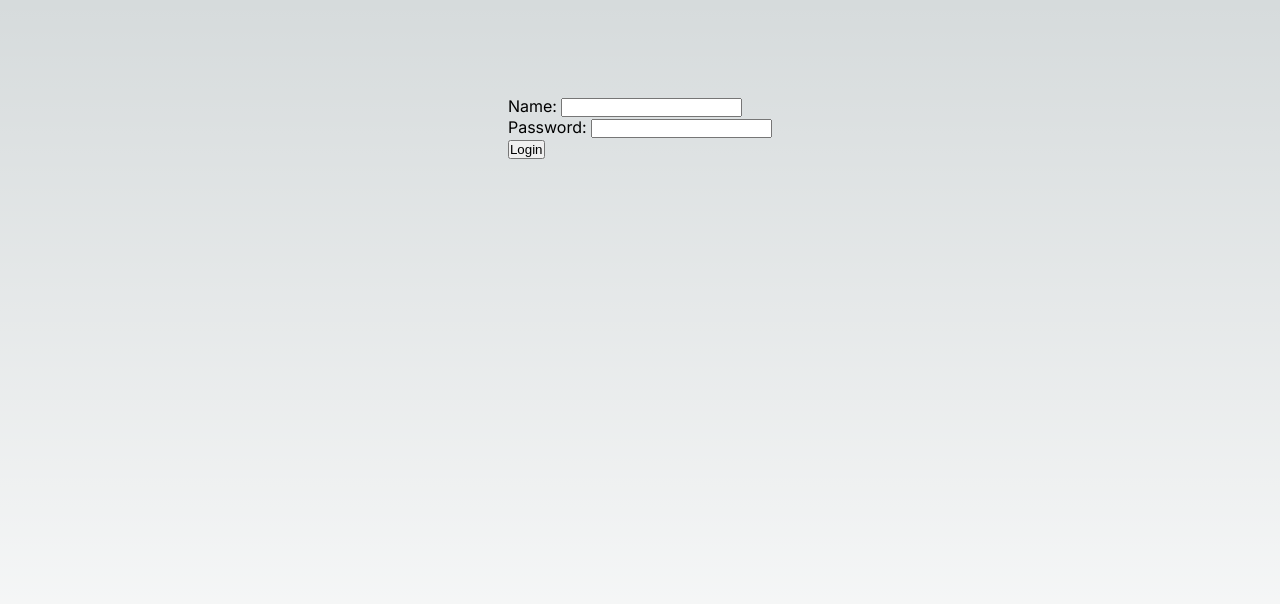
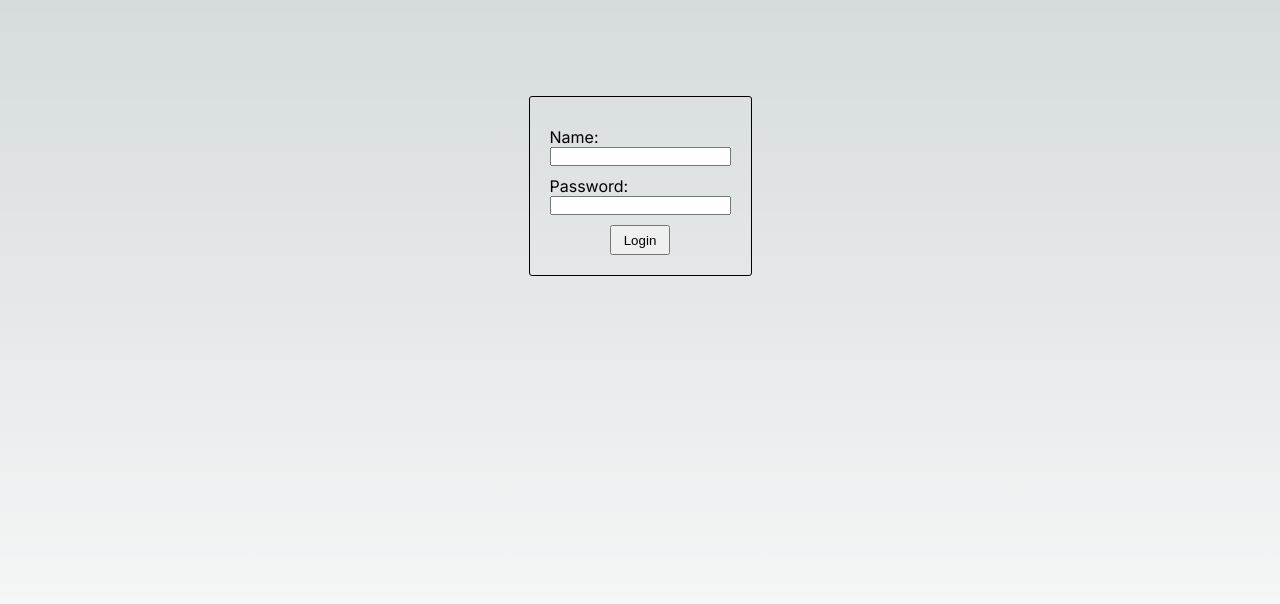
Before and after one commit to mohamedeliwa/delivery-service-client, a Next.js app: page / in a window 1280 px wide. Shown: the top 604 px of the page. Built offline with nearby package versions, Linux system fonts and the light colour scheme.

Commit message:
adding styles for login form

```diff
--- /dev/null
+++ b/src/components/Login.module.css
@@ -0,0 +1,28 @@
+.form {
+  display: flex;
+  flex-direction: column;
+  justify-content: center;
+  align-items: start;
+  border: 1px solid;
+  padding: 20px;
+  border-radius: 3px;
+}
+.inputContainer{
+    display: flex;
+    flex-direction: column;
+    width: 100%;
+    justify-content: center;
+    align-items: start;
+    margin-top: 10px;
+}
+.buttonContainer{
+    width: 100%;
+    margin-top: 10px;
+    display: flex;
+    justify-content: center;
+    align-items: center;
+}
+.button {
+    min-height: 30px;
+    min-width: 60px;
+}
--- a/src/components/Login.tsx
+++ b/src/components/Login.tsx
@@ -1,4 +1,5 @@
 import axios from "axios";
+import styles from "./Login.module.css";
 import { FormEventHandler, useState } from "react";
 
 const Login: React.FC = () => {
@@ -28,8 +29,8 @@ const Login: React.FC = () => {
   };
 
   return (
-    <form onSubmit={onFinish} className="">
-      <div className="form-example">
+    <form onSubmit={onFinish} className={styles.form}>
+      <div className={styles.inputContainer}>
         <label htmlFor="name">Name: </label>
         <input
           type="text"
@@ -42,7 +43,7 @@ const Login: React.FC = () => {
           }}
         />
       </div>
-      <div className="form-example">
+      <div className={styles.inputContainer}>
         <label htmlFor="password">Password: </label>
         <input
           type="password"
@@ -55,8 +56,8 @@ const Login: React.FC = () => {
           }}
         />
       </div>
-      <div className="form-example">
-        <input type="submit" value="Login" />
+      <div className={styles.buttonContainer}>
+        <input className={styles.button} type="submit" value="Login" />
       </div>
     </form>
   );
```
